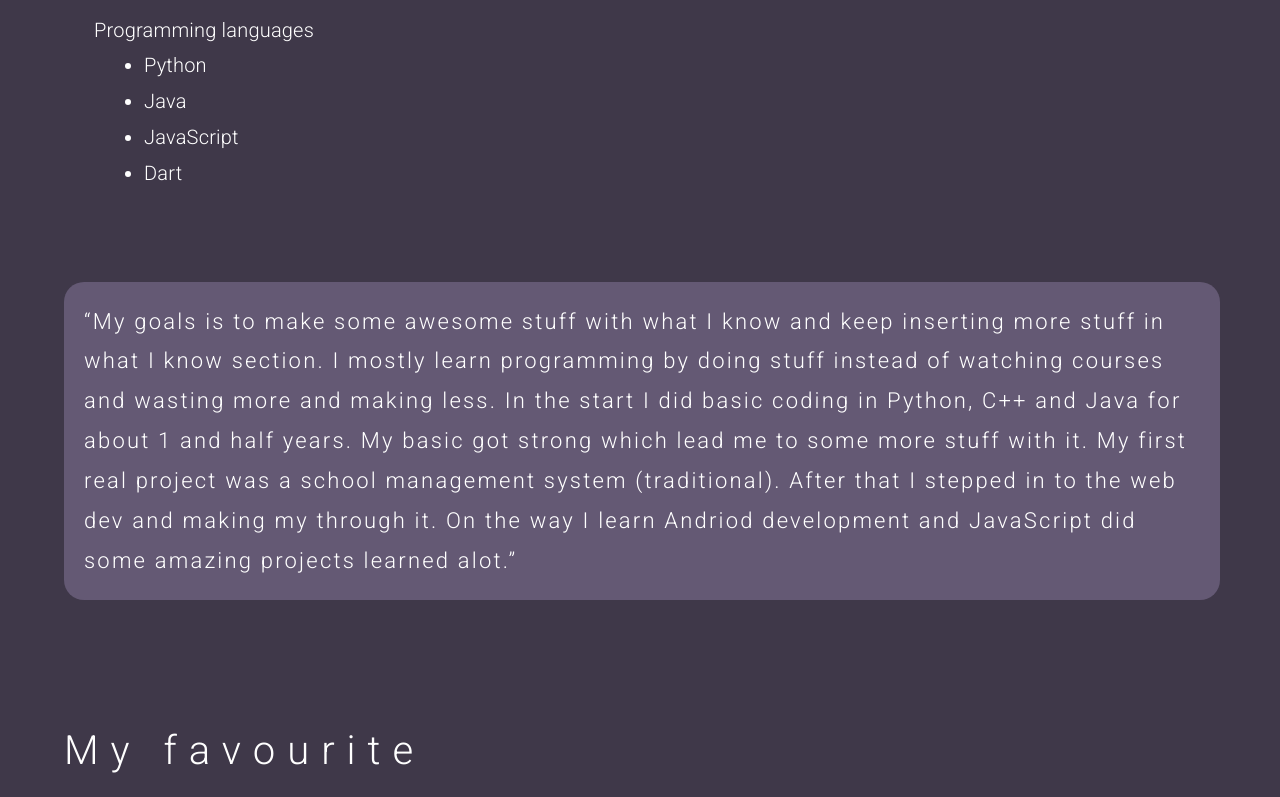
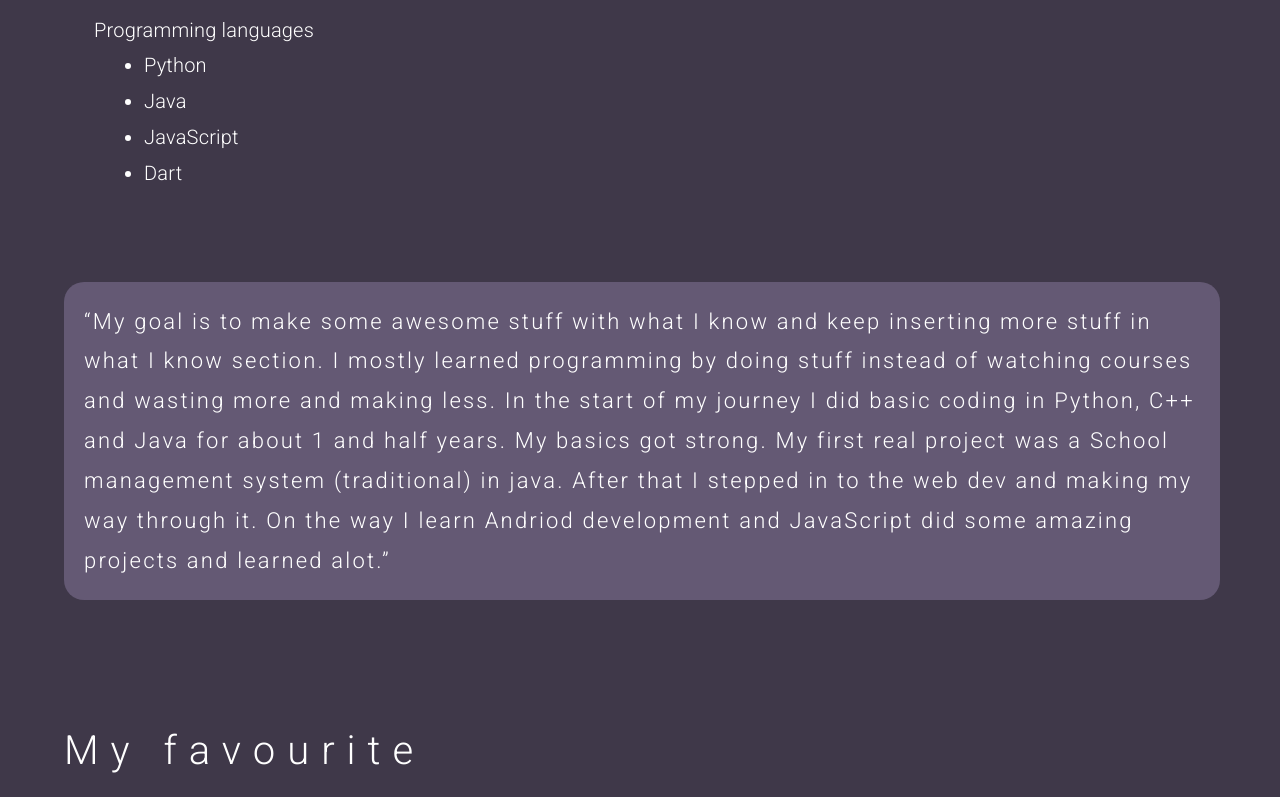
Before and after one commit to Muddassar087/Personal-Website, a React (Create React App) app: page /software in a window 1280 px wide. Shown: the part 1290-2087 px from the top of the page. Built offline with nearby package versions, Linux system fonts and the light colour scheme; no server answers.

Commit message:
Update techStack.js

```diff
--- a/src/components/software/techStack.js
+++ b/src/components/software/techStack.js
@@ -17,7 +17,7 @@ export default class Technology extends React.Component {
               </div>
               <div className='experties'>
                   <div className='expertiesInfo'>
-                      <p>front-end technologies
+                      <p>Front-end technologies
                         include following</p>
                       <ul className='listExperties'>
                           <li>React js</li>
@@ -51,12 +51,12 @@ export default class Technology extends React.Component {
               </div>
               <div className="ptech">
                 <p>
-                “My goals is to make some awesome stuff with what I know and keep inserting more stuff in what I know section.
-                  I mostly learn programming by doing stuff instead of watching courses and wasting more and making less. In the
-                  start I did basic coding in Python, C++ and Java for about 1 and half years. My basic got strong which lead me to
-                  some more stuff with it. My first real project was a school management system (traditional). After that I stepped in
-                  to the web dev and making my through it. On the way I learn Andriod development and JavaScript did some amazing
-                  projects learned alot.”
+                “My goal is to make some awesome stuff with what I know and keep inserting more stuff in what I know section.
+                  I mostly learned programming by doing stuff instead of watching courses and wasting more and making less. In the
+                  start of my journey I did basic coding in Python, C++ and Java for about 1 and half years. My basics got strong.
+                  My first real project was a School management system (traditional) in java. After that I stepped in
+                  to the web dev and making my way through it. On the way I learn Andriod development and JavaScript did some amazing
+                  projects and learned alot.”
                 </p>
               </div>
               <div className="fav">
```
